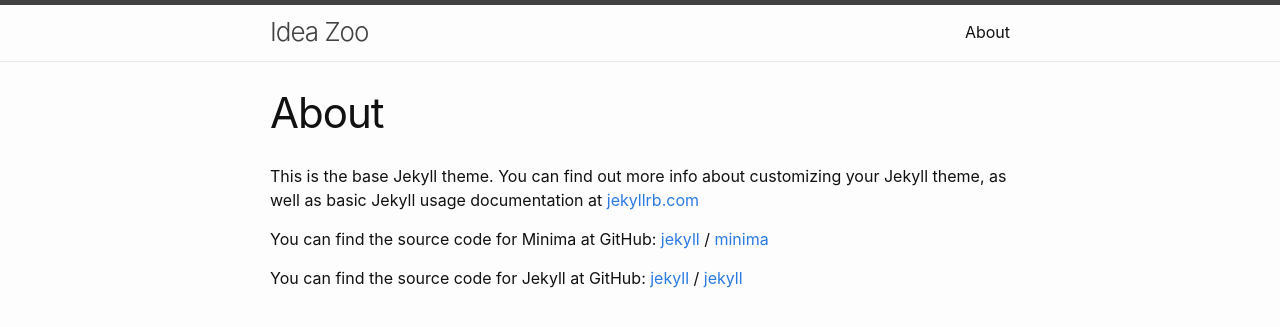
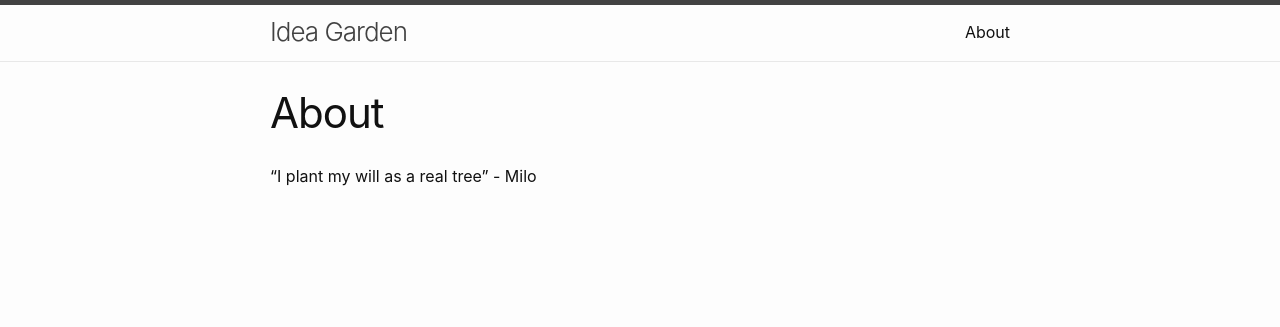
Before and after one commit to bstadt/bstadt.github.io, a Jekyll site: the page built from about.md, in a window 1280 px wide. Shown: the top 327 px of the page. Built offline with Jekyll 4.4.1, drawn with Linux system fonts in a browser that asks for light colours.

Commit message:
changed title from idea zoo to idea garden due to ethical concerns

```diff
--- a/_config.yml
+++ b/_config.yml
@@ -1,4 +1,4 @@
-title: Idea Zoo
+title: Idea Garden
 author: bstadt
 email: brandonduderstadt@gmail.com
 description: > # this means to ignore newlines until "show_excerpts:"
--- a/about.md
+++ b/about.md
@@ -4,15 +4,4 @@ title: About
 permalink: /about/
 ---
 
-This is the base Jekyll theme. You can find out more info about customizing your Jekyll theme, as well as basic Jekyll usage documentation at [jekyllrb.com](https://jekyllrb.com/)
-
-You can find the source code for Minima at GitHub:
-[jekyll][jekyll-organization] /
-[minima](https://github.com/jekyll/minima)
-
-You can find the source code for Jekyll at GitHub:
-[jekyll][jekyll-organization] /
-[jekyll](https://github.com/jekyll/jekyll)
-
-
-[jekyll-organization]: https://github.com/jekyll
+"I plant my will as a real tree" - Milo
```
